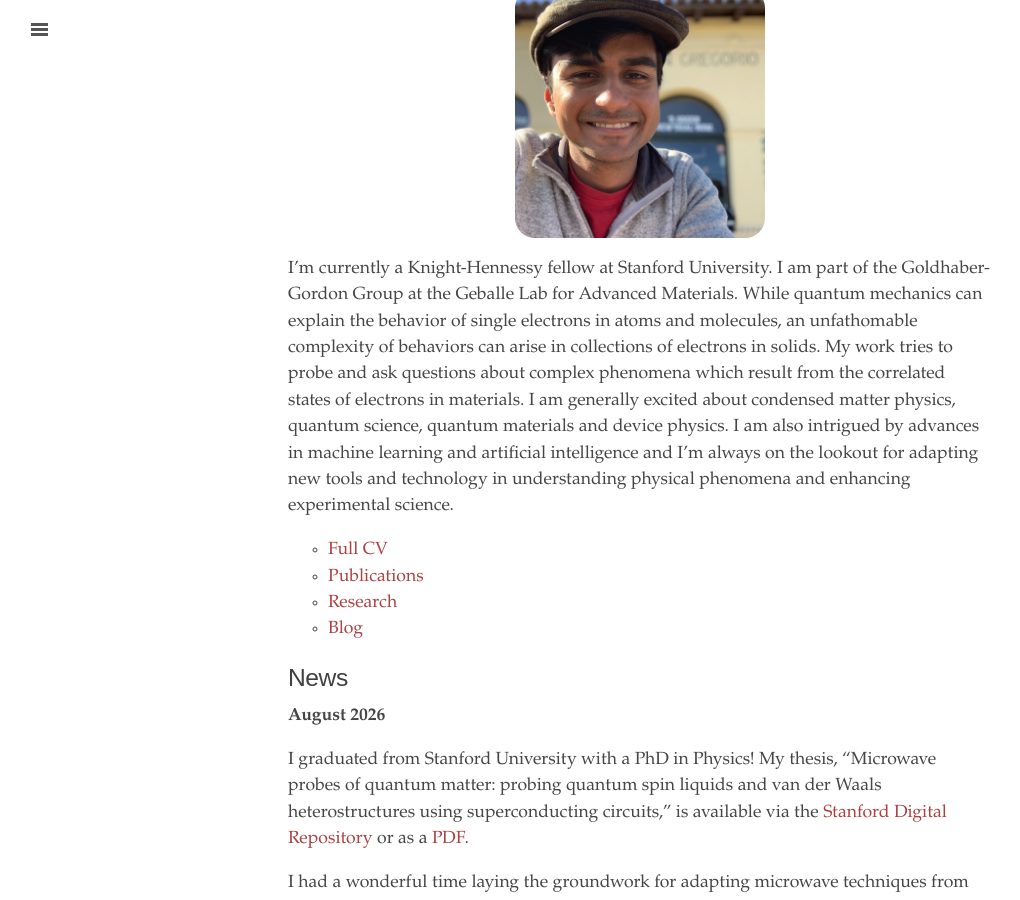
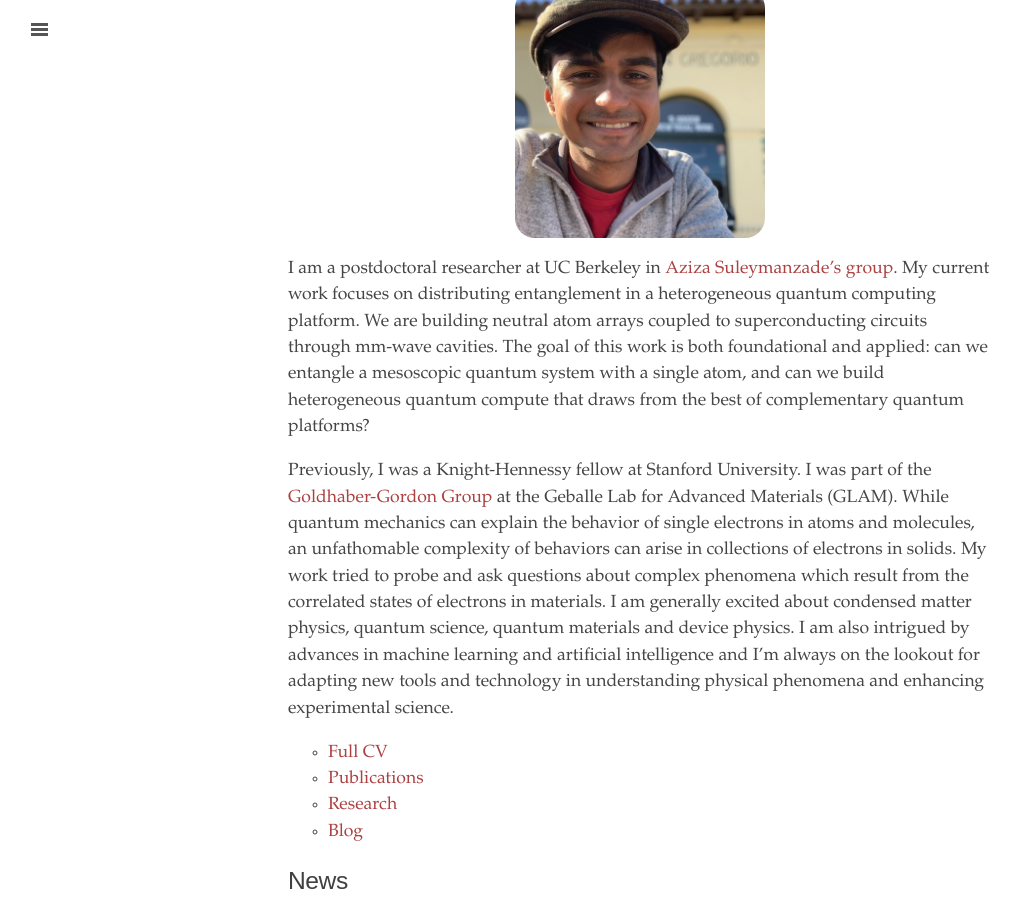
Before and after one commit to sandeshkalantre/sandeshkalantre.github.io, a Jekyll site: the page built from index.md, in a window 1280 px wide and 900 px high, scrolled down 202 px. Shown: the whole window, without its empty margins (0-1020 px from the left). Built offline with Jekyll 4.4.1, drawn with Linux system fonts in a browser that asks for light colours.

Commit message:
Update home page intro for postdoc position at UC Berkeley
Co-Authored-By: Claude Sonnet 5.5 <noreply@anthropic.com>

```diff
--- a/index.md
+++ b/index.md
@@ -5,7 +5,9 @@ title: Home
 
 <img src= "{{ site.url }}/assets/images/sandesh.png" alt="Sandy" height="250" width="250" style="border-radius: 20px; margin-left: auto; margin-right: auto; display: block">
 
-I'm currently a Knight-Hennessy fellow at Stanford University. I am part of the Goldhaber-Gordon Group at the Geballe Lab for Advanced Materials. While quantum mechanics can explain the behavior of single electrons in atoms and molecules, an unfathomable complexity of behaviors can arise in collections of electrons in solids. My work tries to probe and ask questions about complex phenomena which result from the correlated states of electrons in materials. I am generally excited about condensed matter physics, quantum science, quantum materials and device physics. I am also intrigued by advances in machine learning and artificial intelligence and I'm always on the lookout for adapting new tools and technology in understanding physical phenomena and enhancing experimental science.
+I am a postdoctoral researcher at UC Berkeley in [Aziza Suleymanzade's group](https://suleymanzadelab.com/). My current work focuses on distributing entanglement in a heterogeneous quantum computing platform. We are building neutral atom arrays coupled to superconducting circuits through mm-wave cavities. The goal of this work is both foundational and applied: can we entangle a mesoscopic quantum system with a single atom, and can we build heterogeneous quantum compute that draws from the best of complementary quantum platforms?
+
+Previously, I was a Knight-Hennessy fellow at Stanford University. I was part of the [Goldhaber-Gordon Group](https://ggg.stanford.edu) at the Geballe Lab for Advanced Materials (GLAM). While quantum mechanics can explain the behavior of single electrons in atoms and molecules, an unfathomable complexity of behaviors can arise in collections of electrons in solids. My work tried to probe and ask questions about complex phenomena which result from the correlated states of electrons in materials. I am generally excited about condensed matter physics, quantum science, quantum materials and device physics. I am also intrigued by advances in machine learning and artificial intelligence and I'm always on the lookout for adapting new tools and technology in understanding physical phenomena and enhancing experimental science.
 
 - [Full CV](/assets/CV.pdf)
 - [Publications](https://scholar.google.com/citations?user=w1rMqyoAAAAJ&hl=en)
```
